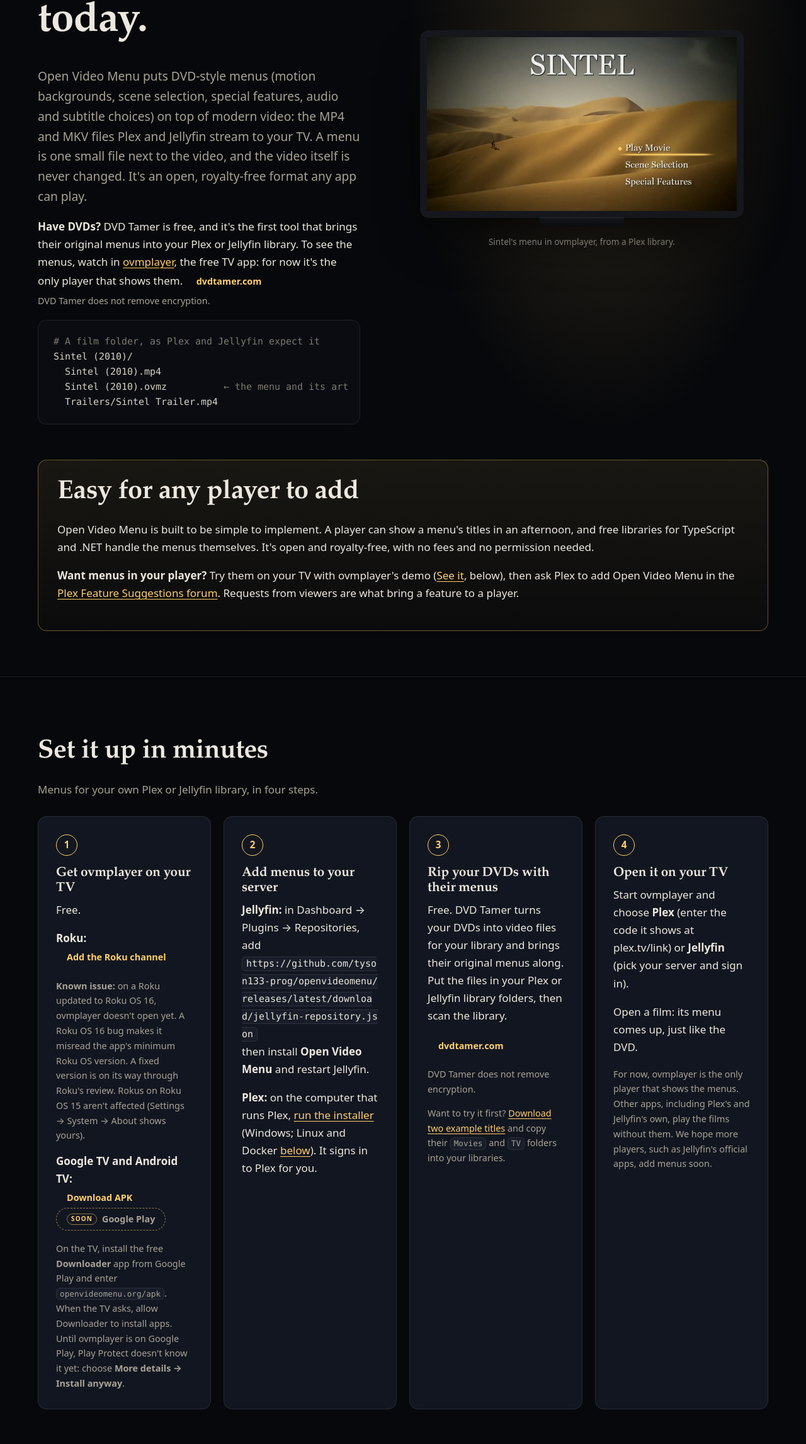
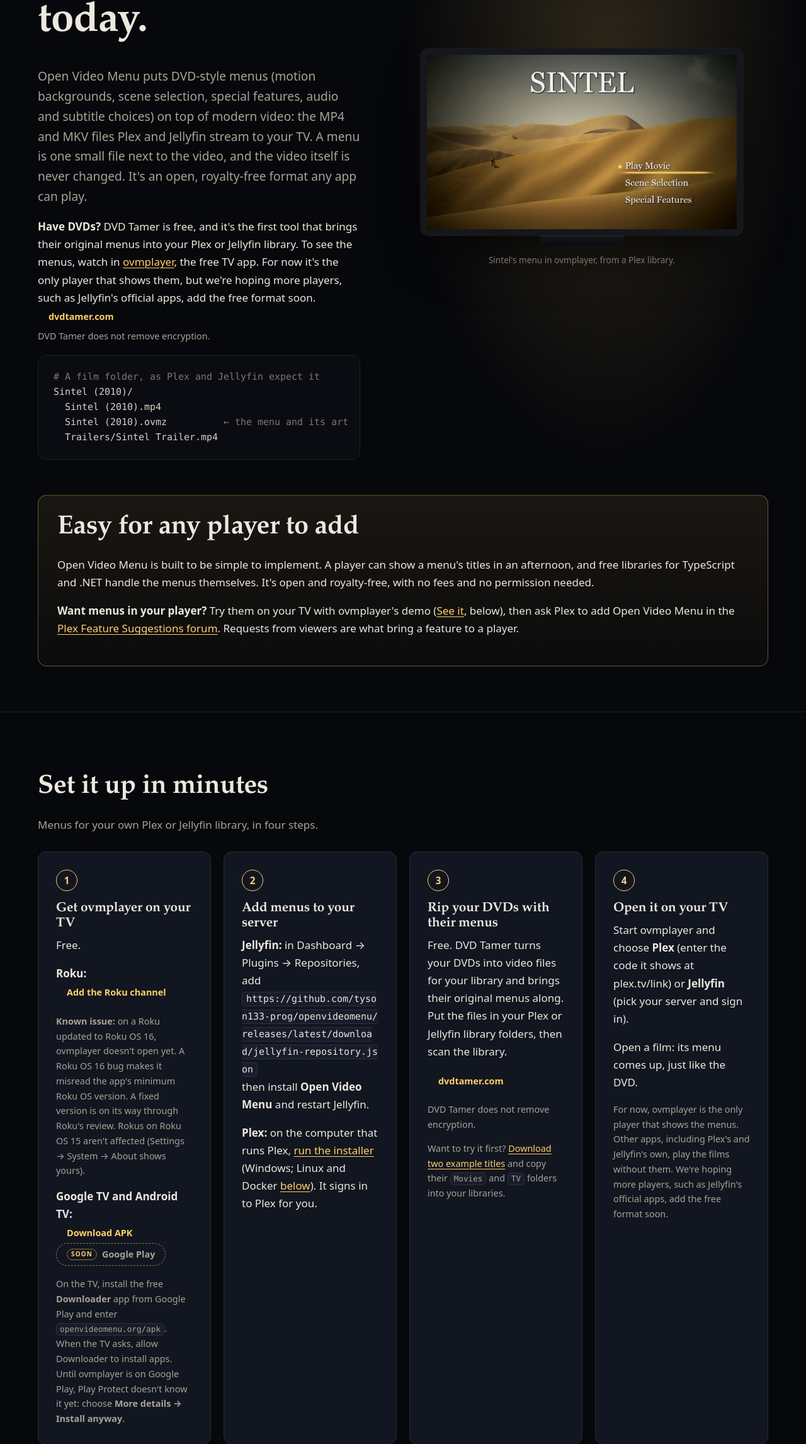
Before and after one commit to tyson133-prog/openvideomenu, a website: page site/index.html in a window 1280 px wide. Shown: the part 386-2679 px from the top of the page at 63% size. Drawn offline with Linux system fonts and the light colour scheme.

Commit message:
Website: hoping more players add the free format

```diff
--- a/site/index.html
+++ b/site/index.html
@@ -38,7 +38,7 @@
       <div>
         <h1>DVD-style menus for the video you stream today.</h1>
         <p class="lead">Open Video Menu puts DVD-style menus (motion backgrounds, scene selection, special features, audio and subtitle choices) on top of modern video: the MP4 and MKV files Plex and Jellyfin stream to your TV. A menu is one small file next to the video, and the video itself is never changed. It's an open, royalty-free format any app can play.</p>
-        <p><strong>Have DVDs?</strong> DVD Tamer is free, and it's the first tool that brings their original menus into your Plex or Jellyfin library. To see the menus, watch in <a href="#players">ovmplayer</a>, the free TV app: for now it's the only player that shows them. <a class="btn btn-small" href="https://dvdtamer.com">dvdtamer.com</a><br><span class="small muted">DVD Tamer does not remove encryption.</span></p>
+        <p><strong>Have DVDs?</strong> DVD Tamer is free, and it's the first tool that brings their original menus into your Plex or Jellyfin library. To see the menus, watch in <a href="#players">ovmplayer</a>, the free TV app. For now it's the only player that shows them, but we're hoping more players, such as Jellyfin's official apps, add the free format soon. <a class="btn btn-small" href="https://dvdtamer.com">dvdtamer.com</a><br><span class="small muted">DVD Tamer does not remove encryption.</span></p>
         <pre class="code" aria-label="Example folder"><span class="c"># A film folder, as Plex and Jellyfin expect it</span>
 Sintel (2010)/
   Sintel (2010).mp4
@@ -89,7 +89,7 @@
           <h3>Open it on your TV</h3>
           <p>Start ovmplayer and choose <strong>Plex</strong> (enter the code it shows at plex.tv/link) or <strong>Jellyfin</strong> (pick your server and sign in).</p>
           <p>Open a film: its menu comes up, just like the DVD.</p>
-          <p class="small muted">For now, ovmplayer is the only player that shows the menus. Other apps, including Plex's and Jellyfin's own, play the films without them. We hope more players, such as Jellyfin's official apps, add menus soon.</p>
+          <p class="small muted">For now, ovmplayer is the only player that shows the menus. Other apps, including Plex's and Jellyfin's own, play the films without them. We're hoping more players, such as Jellyfin's official apps, add the free format soon.</p>
         </li>
       </ol>
     </div>
```
